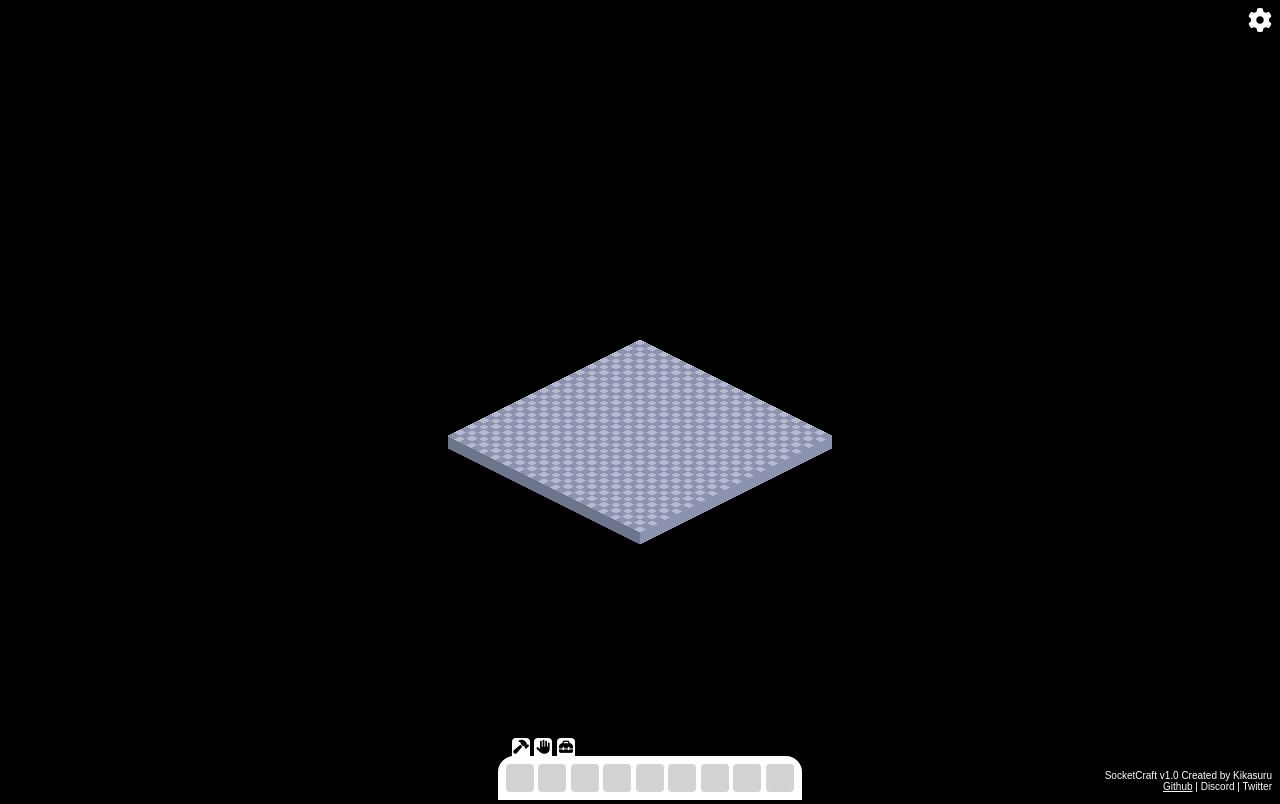
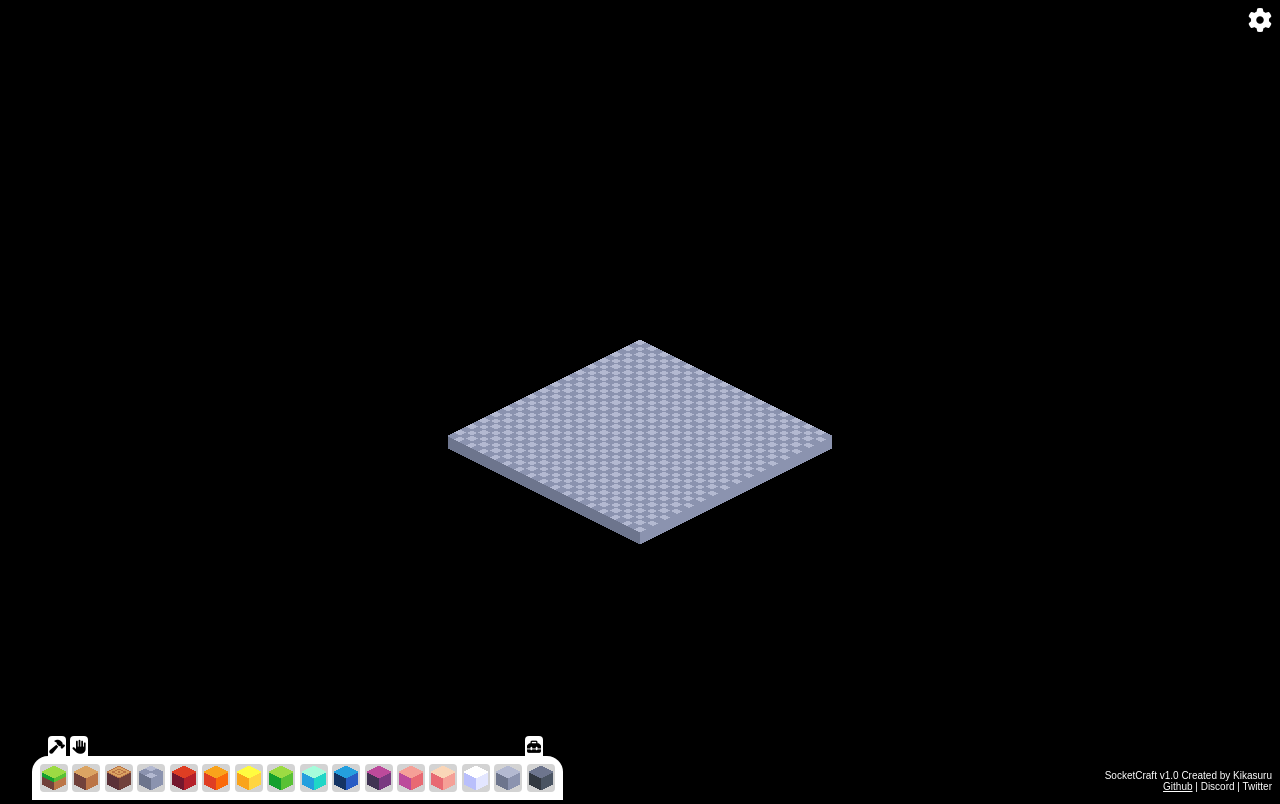
Before and after one commit to Kikasuru/isometricraft, a plain HTML site: page client/index.html in a window 1280 px wide. Drawn offline with Linux system fonts and the light colour scheme; a web font is replaced by a local one.

Commit message:
Reworked HTML GUI.

```diff
--- a/client/controller.js
+++ b/client/controller.js
@@ -58,3 +58,48 @@ canvas.onkeyup = function (event){
         keyboard.numberKeys[event.which-48] = false;
     }
 }
+
+//Buttons
+function breakMode(){
+    //Set the mode to Break Mode.
+    userinfo.button = 0;
+    //Set the button to be clicked.
+    document.getElementById("breakMode").classList.add("clicked");
+
+    //Remove the clicked class from any other button.
+    document.getElementById("panMode").classList.remove("clicked");
+}
+
+function panMode(){
+    //Set the mode to Pan Mode.
+    userinfo.button = 2;
+    //Set the button to be clicked.
+    document.getElementById("panMode").classList.add("clicked");
+
+    //Remove the clicked class from any other button.
+    document.getElementById("breakMode").classList.remove("clicked");
+}
+
+//Hotbar Blocks
+
+//Create each button.
+for(i=0;i<16;i++){
+    //Get the span
+    var span = document.getElementById("hotbar").childNodes[i*2+1]
+    //Set the style of the span so it loads from the sheet.
+    span.style = `
+        background: lightGray url(assets/blocksheet.png) -`+(userinfo.hotbar[i]*24)+`px 0;
+    `
+    //Set the onclick property
+    span.onclick = function(){
+        //Set the mode to Build Mode.
+        userinfo.button = 1;
+
+        //Switch to that block.
+        userinfo.hotbarSelection = i;
+
+        //Remove the clicked class from any other button.
+        document.getElementById("breakMode").classList.remove("clicked");
+        document.getElementById("panMode").classList.remove("clicked");
+    }
+}
--- a/client/gametic.js
+++ b/client/gametic.js
@@ -63,8 +63,8 @@ function tic(){
     //console.log(mouseCamera,camera);
 
     //---Camera---
-    //Checks if the right button is pressed or if the current mode is Hand Mode.
-    if(mouse.left === true || (userinfo.button === 2 && mouse.left === true)){
+    //Checks if the current mode is Hand Mode.
+    if(userinfo.button === 2 && mouse.left === true){
         //If it wasn't already moving, initialize the move.
         if(mouseCamera.moving === false){
             mouseCamera.moving = true;
--- a/client/index.html
+++ b/client/index.html
@@ -43,31 +43,40 @@
             padding-bottom: 4px;
             position: fixed;
             bottom:0;
-            left:calc(50% - 142px);
+            left:32px;
+            spacing: 4px;
         }
         #hotbar span{
             display: inline-block;
-            height: 28px;
-            width: 28px;
+            height: 24px;
+            width: 24px;
             background-color: lightGray;
             border-radius: 4px;
+            border: solid 2px lightGray;
         }
 
         #hotbarButtons {
             position: fixed;
-            bottom:40px;
-            left:calc(50% - 128px);
+            bottom:42px;
+            left:48px;
         }
         #hotbarButtons i {
             display: inline-block;
             background-color: white;
-            height: 20px;
+            height: 18px;
             width: 18px;
             border-radius: 4px 4px 0 0;
             font-size:14px;
             color:black;
             text-align: center;
+            padding-top: 4px;
+            transition: background-color 0.2s, padding-top 0.2s;
+        }
+        #hotbarButtons .clicked {
+            display: inline-block;
             padding-top: 2px;
+            background-color: lightGray;
+            transition: background-color 0.2s, padding-top 0.2s;
         }
     </style>
     <script>
@@ -93,6 +102,11 @@
 
     <!--Buttons-->
     <i class="fas fa-cog" id="settings"></i>
+    <div id="hotbarButtons">
+        <i class="fas fa-hammer" onclick="breakMode()" id="breakMode"></i>
+        <i class="fas fa-hand-paper" onclick="panMode()" id="panMode"></i>
+        <i class="fas fa-toolbox" style="margin-left:432px;" id="inventory"></i>
+    </div>
     <div id="hotbar">
         <span></span>
         <span></span>
@@ -103,11 +117,13 @@
         <span></span>
         <span></span>
         <span></span>
-    </div>
-    <div id="hotbarButtons">
-        <i class="fas fa-hammer"></i>
-        <i class="fas fa-hand-paper"></i>
-        <i class="fas fa-toolbox"></i>
+        <span></span>
+        <span></span>
+        <span></span>
+        <span></span>
+        <span></span>
+        <span></span>
+        <span></span>
     </div>
 
     <!--Main Script and Canvas-->
@@ -121,6 +137,6 @@
 
     <!--Info-->
     <span style="position: fixed;right:8px;bottom: 8px;font-size:10px;text-align:right;">SocketCraft v1.0 Created by Kikasuru<br/>
-        <a href="https://github.com/Kikasuru/socketcraft" style="color:white;">Github</a> | Discord | Twitter
+        <a href="https://github.com/Kikasuru/socketcraft" target="_blank" style="color:white;">Github</a> | Discord | Twitter
     </span>
 </body>
--- a/client/index.js
+++ b/client/index.js
@@ -1,9 +1,9 @@
 var userinfo = {
     hovering:false,
     position:"top",
-    hotbar:[1,2,3,4,5,6,7,8],
+    hotbar:[1,2,3,4,5,6,7,8,9,10,11,12,13,14,15,16],
     hotbarSelection:0,
-    button:0,
+    button:1,
     reverse:false
 };
 
@@ -41,7 +41,6 @@ function init(){
         map.chunkMatrix.forEach(function(ex){
             //Element: Chunk ID
             ex.forEach(function(ey){
-                console.log(ey)
                 //Draw the chunk.
                 drawChunk(ey);
             });
--- a/client/render.js
+++ b/client/render.js
@@ -81,8 +81,6 @@ function render(ctx){
     //Make a Black background
     ctx.fillStyle = "black";
     ctx.fillRect(0,0,window.innerWidth,window.innerHeight);
-    //Draw Chunks
-    blockPositions = [];
 
     //For each X axis in the Map Matrix
     //Element: Y Axis
@@ -107,6 +105,8 @@ function render(ctx){
         });
     });
 
+
+
     /*//Hotbar
     ctx.drawImage(images.hotbar,
         Math.floor(window.innerWidth/2)-114,window.innerHeight-32
@@ -123,28 +123,7 @@ function render(ctx){
         userinfo.button === 1){
             ctx.drawImage(images.selection,Math.floor(window.innerWidth/2)-110+(i*28),window.innerHeight-28,24,24);
         }
-    });
-    //Buttons
-    //Break Button
-    ctx.drawImage(images.buttons,
-        //Sprite Position & Size
-        0,userinfo.button === 0 ?16:0,16,16,
-        //Position & Size
-        Math.floor(window.innerWidth/2)-110,window.innerHeight-48,16,16);
-
-    //Build Button
-    ctx.drawImage(images.buttons,
-        //Sprite Position & Size
-        16,userinfo.button === 1 ?16:0,16,16,
-        //Position & Size
-        Math.floor(window.innerWidth/2)-94,window.innerHeight-48,16,16);
-
-    //Hand Button
-    ctx.drawImage(images.buttons,
-        //Sprite Position & Size
-        32,userinfo.button === 2 ?16:0,16,16,
-        //Position & Size
-        Math.floor(window.innerWidth/2)-78,window.innerHeight-48,16,16);*/
+    });*/
 }
 
 function drawChunk(num){
```
